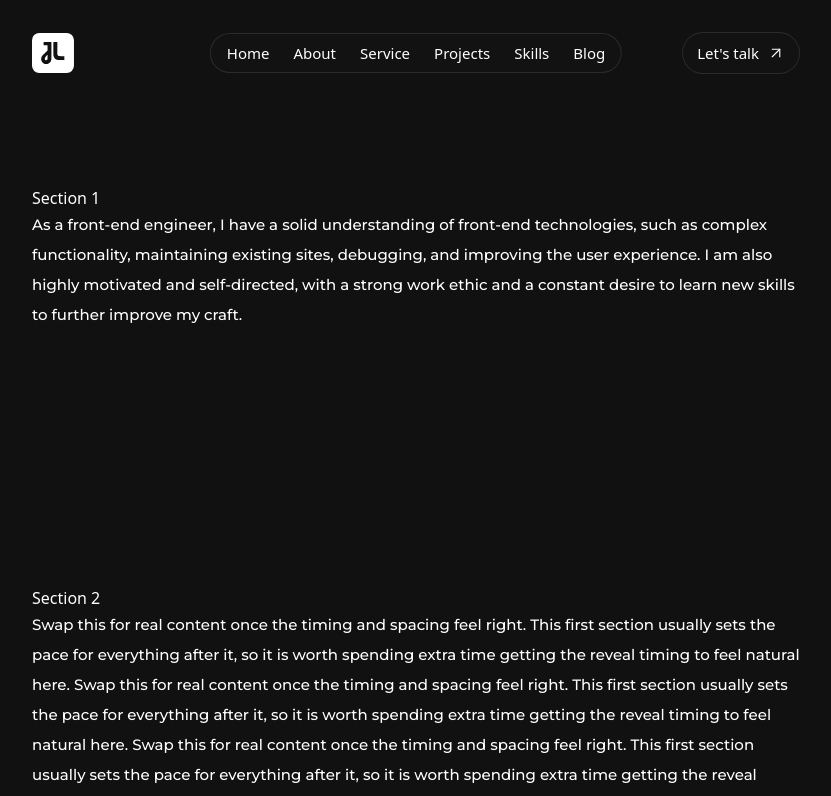
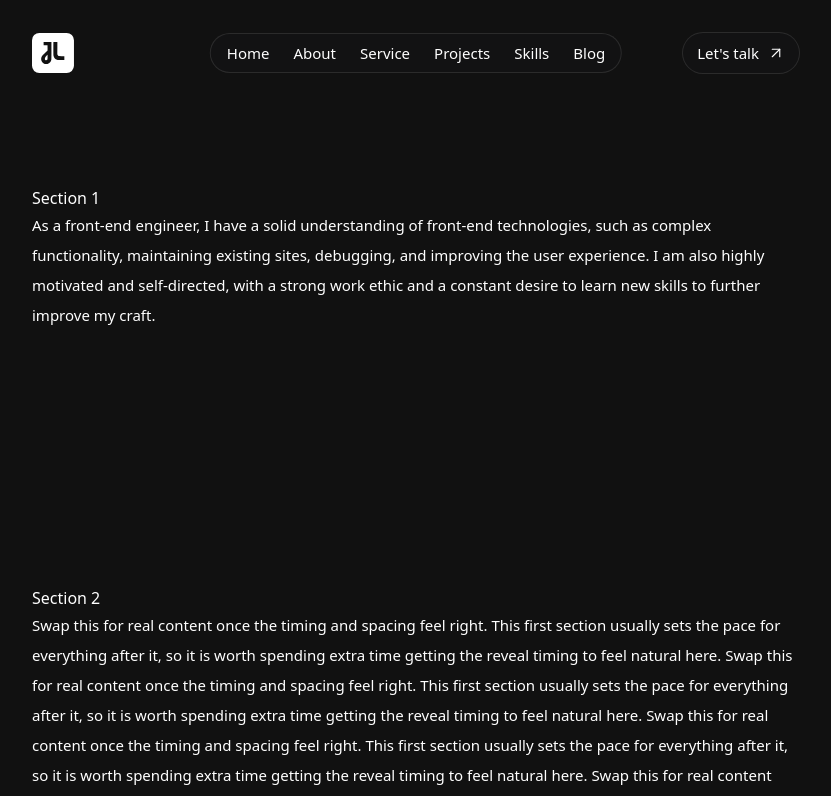
Before and after one commit to jmlsoteyza/chocobutternut, a Next.js app: page / in a window 1280 px wide. Shown: the top 796 px of the page, without its empty margins (224-1055 px from the left). Built offline with nearby package versions, Linux system fonts and the light colour scheme.

Commit message:
Update global styles to use Geist font for improved typography

```diff
--- a/app/globals.css
+++ b/app/globals.css
@@ -8,11 +8,12 @@
 @theme inline {
   --color-background: var(--background);
   --color-foreground: var(--foreground);
-  --font-test-montserrat: var(--font-montserrat), sans-serif;
+  --font-geist: var(--font-geist), sans-serif;
 }
 
 body {
   background: var(--background);
   color: var(--foreground);
+  font-family: var(--font-geist), sans-serif;
   margin: 0;
 }
```
